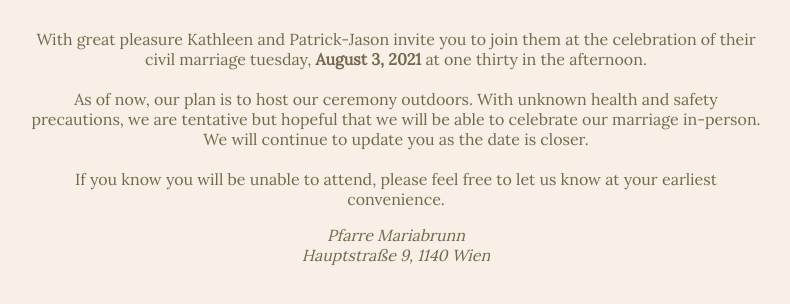
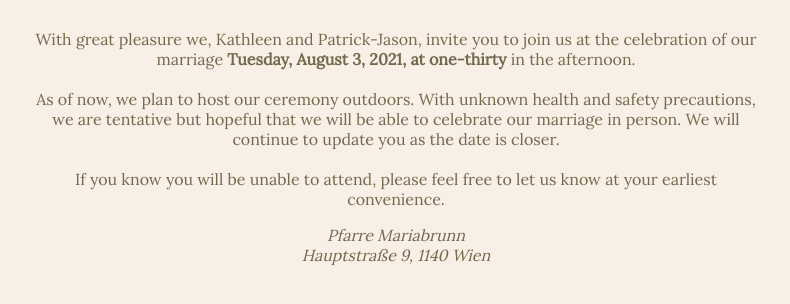
Before and after one commit to reakaleek/katpat, a plain HTML site: page index.html in a window 1280 px wide. Shown: the part 442-746 px from the top of the page, without its empty margins (244-1034 px from the left). Drawn offline with Linux system fonts and the light colour scheme.

Commit message:
Add meta image and adjust text

```diff
--- a/index.html
+++ b/index.html
@@ -3,12 +3,16 @@
 <html lang="en">
 <head>
   <meta charset="utf-8">
-  <title>Save the date - Kathleen and Patrick-Jason</title>
+  <title>Save the date</title>
   <meta name="robots" content="noindex">
-  <meta name="description" content="Wedding of Kathleen and Patrick-Jason">
+  <meta name="description" content="August 3, 2021 - Wedding of Kathleen and Patrick-Jason">
   <meta name="viewport" content="width=device-width, initial-scale=1">
   <link rel="preconnect" href="https://fonts.gstatic.com">
   <link href="https://fonts.googleapis.com/css2?family=Lora&display=swap" rel="stylesheet">
+  <meta property="og:image" content="/katpat.png">
+  <meta property="og:image:type" content="image/png">
+  <meta property="og:image:width" content="1200">
+  <meta property="og:image:height" content="627">
   <style>
       html {
           background-color: #f8efe6;
@@ -215,13 +219,13 @@
 </svg>
 <h1>Kathleen and <nobr>Patrick-Jason</nobr></h1>
 <p style="padding: 0 2em; max-width: 800px">
-  With great pleasure Kathleen and Patrick-Jason invite you
-  to join them at the celebration of their civil marriage tuesday, <strong>August 3, 2021</strong> at one thirty in the afternoon.
+  With great pleasure we, Kathleen and Patrick-Jason, invite you
+  to join us at the celebration of our marriage <strong>Tuesday, August 3, 2021, at one-thirty</strong> in the afternoon.
 </p>
 
 <p style="padding: 0 2em; max-width: 800px"><br/>
-  As of now, our plan is to host our ceremony outdoors. With unknown health and safety precautions,
-  we are tentative but hopeful that we will be able to celebrate our marriage in-person.
+  As of now, we plan to host our ceremony outdoors. With unknown health and safety precautions,
+  we are tentative but hopeful that we will be able to celebrate our marriage in person.
   We will continue to update you as the date is closer.
   <br/>
   <br/>
```
Also changed, not shown: katpat.png (added).
